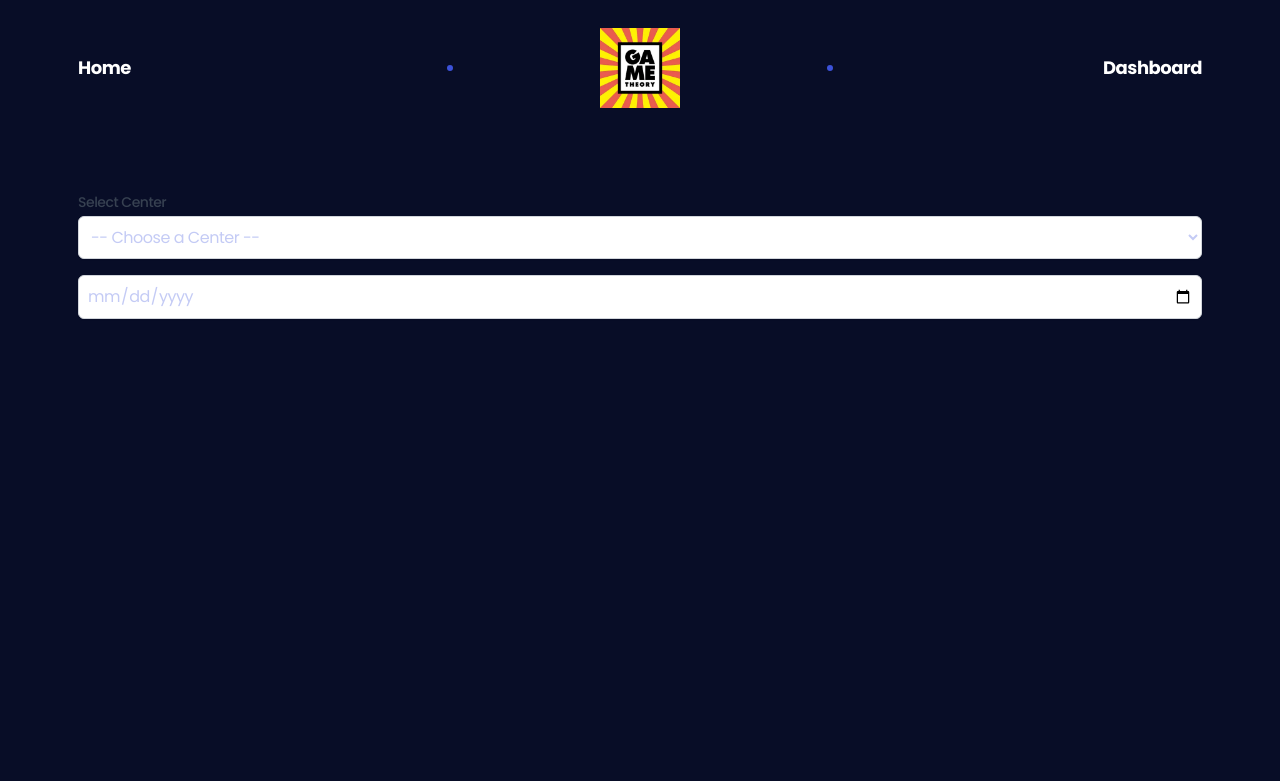
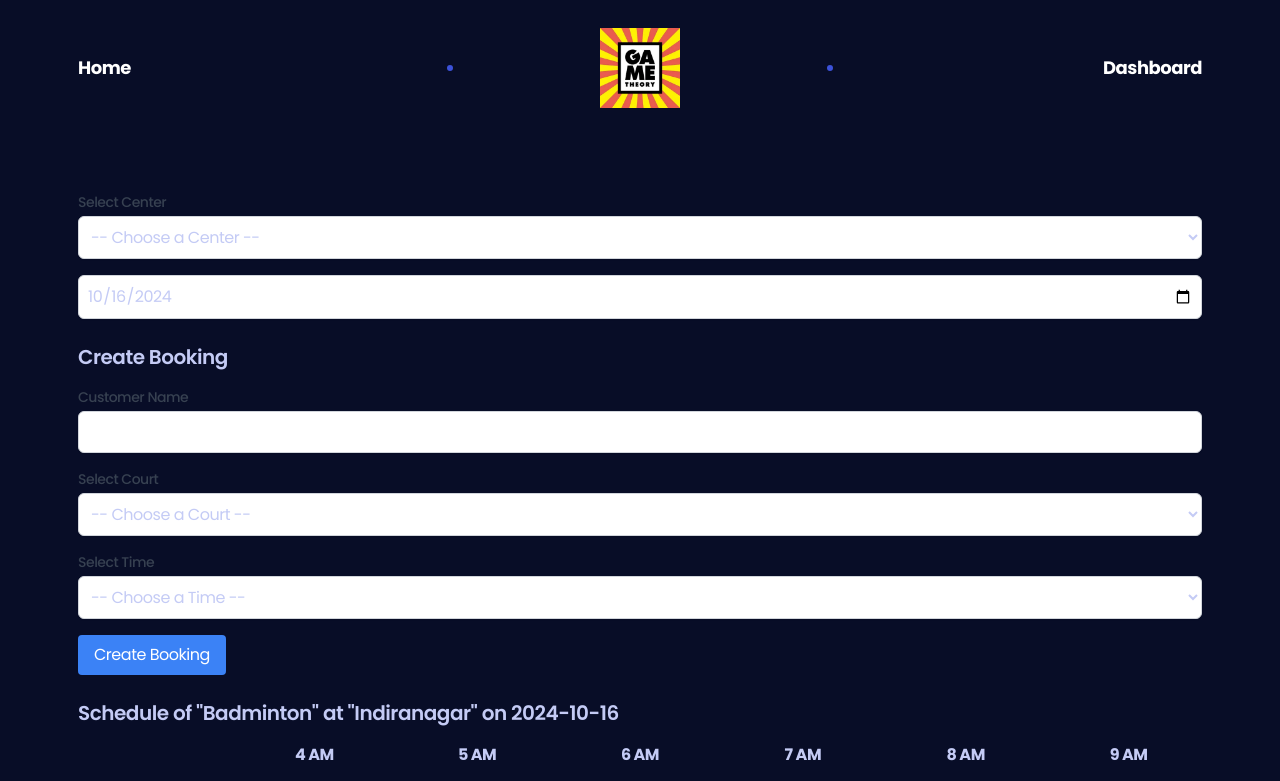
Before and after one commit to shiva177/game_theory, a React (Vite) app: page /booking in a window 1280 px wide. Shown: the top 781 px of the page. Built offline with nearby package versions, Linux system fonts and the light colour scheme.

Commit message:
Booking Grid Updated

```diff
--- a/src/pages/SchedulePage.jsx
+++ b/src/pages/SchedulePage.jsx
@@ -5,6 +5,15 @@ import BookingForm from '../components/BookingForm';
 import { getAllBookings } from '../utils/localStorageUtils';
 import { ToastContainer } from 'react-toastify';
 import 'react-toastify/dist/ReactToastify.css';
+
+// Helper function to get today's date in YYYY-MM-DD format
+const getTodayDate = () => {
+  const today = new Date();
+  const year = today.getFullYear();
+  const month = String(today.getMonth() + 1).padStart(2, '0'); // Ensure 2 digits for month
+  const day = String(today.getDate()).padStart(2, '0'); // Ensure 2 digits for day
+  return `${year}-${month}-${day}`;
+};
 
 const centersData = [
   {
@@ -28,12 +37,14 @@ const centersData = [
 ];
 
 function SchedulePage() {
-  const [selectedCenter, setSelectedCenter] = useState(centersData[0]);
-  const [selectedSport, setSelectedSport] = useState(centersData[0].sports[0]);
+  // Default to the first center and first sport from centersData
+  const [selectedCenter, setSelectedCenter] = useState(centersData[0]); // Default center
+  const [selectedSport, setSelectedSport] = useState(centersData[0].sports[0]); // Default sport
   const [allBookings, setAllBookings] = useState({});
-  const [selectedDate, setSelectedDate] = useState(''); // State for date
+  const [selectedDate, setSelectedDate] = useState(getTodayDate()); // Default to today's date
   const [editingBooking, setEditingBooking] = useState(null);
 
+  // Fetch all bookings for the default center and sport on component mount
   useEffect(() => {
     if (selectedCenter && selectedSport) {
       setAllBookings(getAllBookings(selectedCenter.id, selectedSport.id));
```
